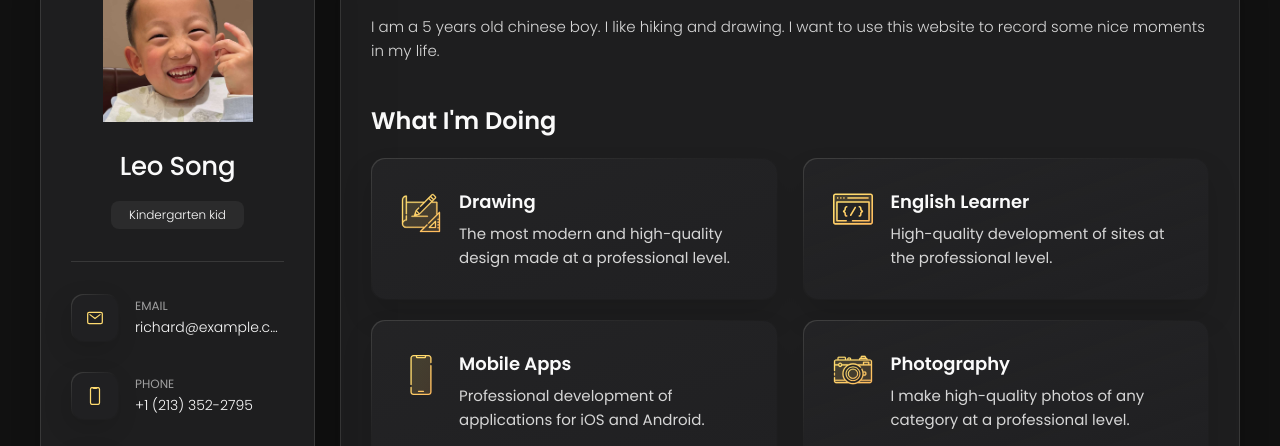
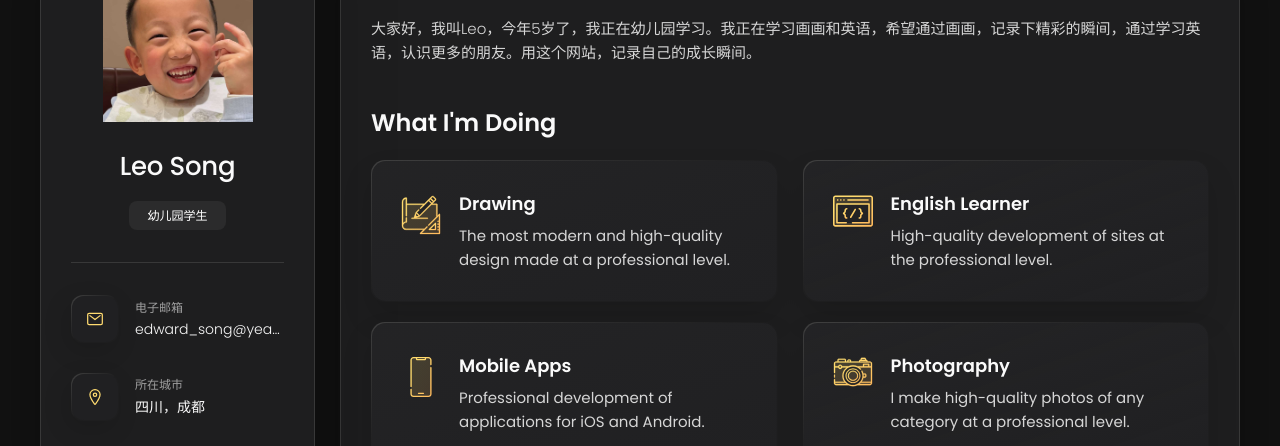
Before and after one commit to Edward125/leowebsite, a plain HTML site: page index.html in a window 1280 px wide. Shown: the part 164-610 px from the top of the page. Drawn offline with nearby package versions, Linux system fonts and the light colour scheme.

Commit message:
modify contact
delete phone & birthday

```diff
--- a/index.html
+++ b/index.html
@@ -48,7 +48,7 @@
         <div class="info-content">
           <h1 class="name" title="Leo Song">Leo Song</h1>
 
-          <p class="title">Kindergarten kid</p>
+          <p class="title">幼儿园学生</p>
         </div>
 
         <button class="info_more-btn" data-sidebar-btn>
@@ -72,37 +72,9 @@
             </div>
 
             <div class="contact-info">
-              <p class="contact-title">Email</p>
+              <p class="contact-title">电子邮箱</p>
 
-              <a href="mailto:richard@example.com" class="contact-link">richard@example.com</a>
-            </div>
-
-          </li>
-
-          <li class="contact-item">
-
-            <div class="icon-box">
-              <ion-icon name="phone-portrait-outline"></ion-icon>
-            </div>
-
-            <div class="contact-info">
-              <p class="contact-title">Phone</p>
-
-              <a href="tel:+12133522795" class="contact-link">+1 (213) 352-2795</a>
-            </div>
-
-          </li>
-
-          <li class="contact-item">
-
-            <div class="icon-box">
-              <ion-icon name="calendar-outline"></ion-icon>
-            </div>
-
-            <div class="contact-info">
-              <p class="contact-title">Birthday</p>
-
-              <time datetime="1982-06-23">June 23, 1982</time>
+              <a href="mailto:edward_song@yeah.net" class="contact-link">edward_song@yeah.net</a>
             </div>
 
           </li>
@@ -114,9 +86,9 @@
             </div>
 
             <div class="contact-info">
-              <p class="contact-title">Location</p>
+              <p class="contact-title">所在城市</p>
 
-              <address>Sacramento, California, USA</address>
+              <address>四川，成都</address>
             </div>
 
           </li>
@@ -204,12 +176,12 @@
       <article class="about  active" data-page="about">
 
         <header>
-          <h2 class="h2 article-title">About me</h2>
+          <h2 class="h2 article-title">我是谁</h2>
         </header>
 
         <section class="about-text">
           <p>
-            I am a 5 years old chinese boy. I like hiking and drawing. I want to use this website to record some nice moments in my life.
+            大家好，我叫Leo，今年5岁了，我正在幼儿园学习。我正在学习画画和英语，希望通过画画，记录下精彩的瞬间，通过学习英语，认识更多的朋友。用这个网站，记录自己的成长瞬间。
           </p>
         </section>
 
```
